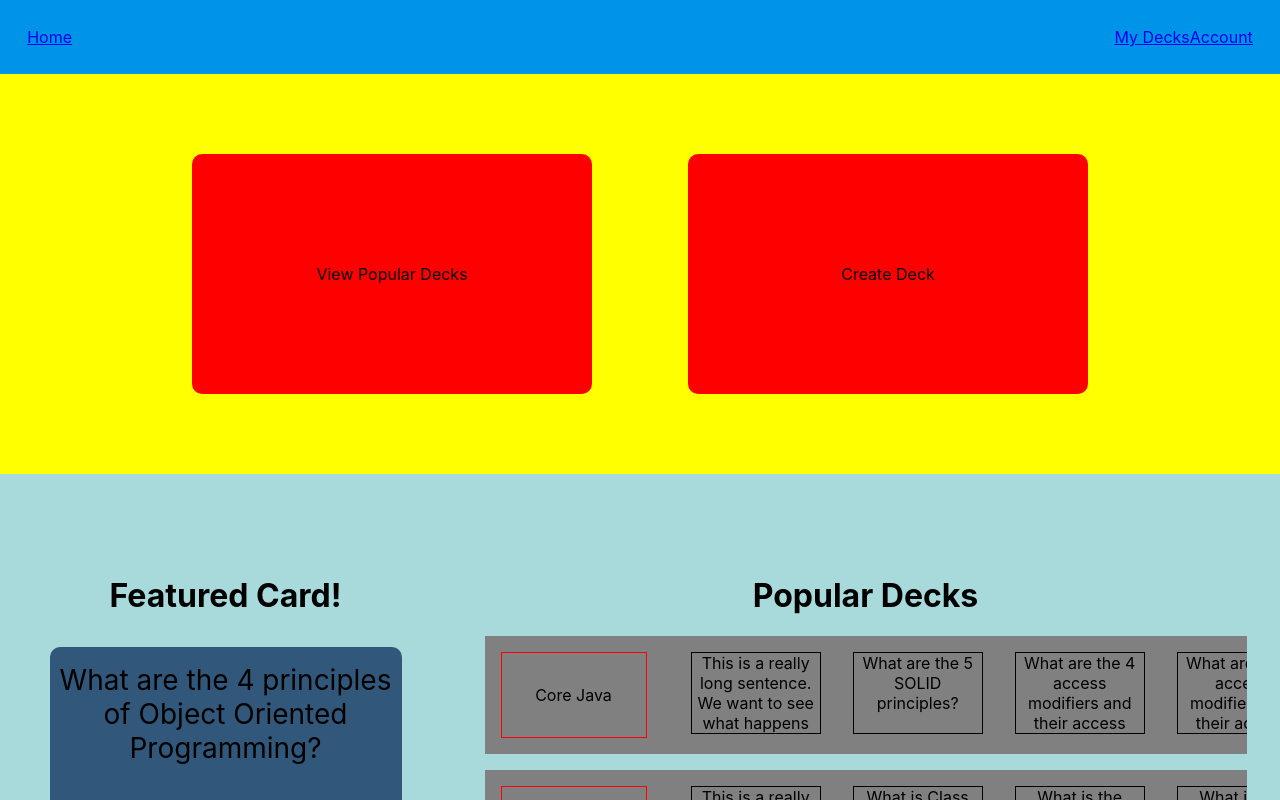
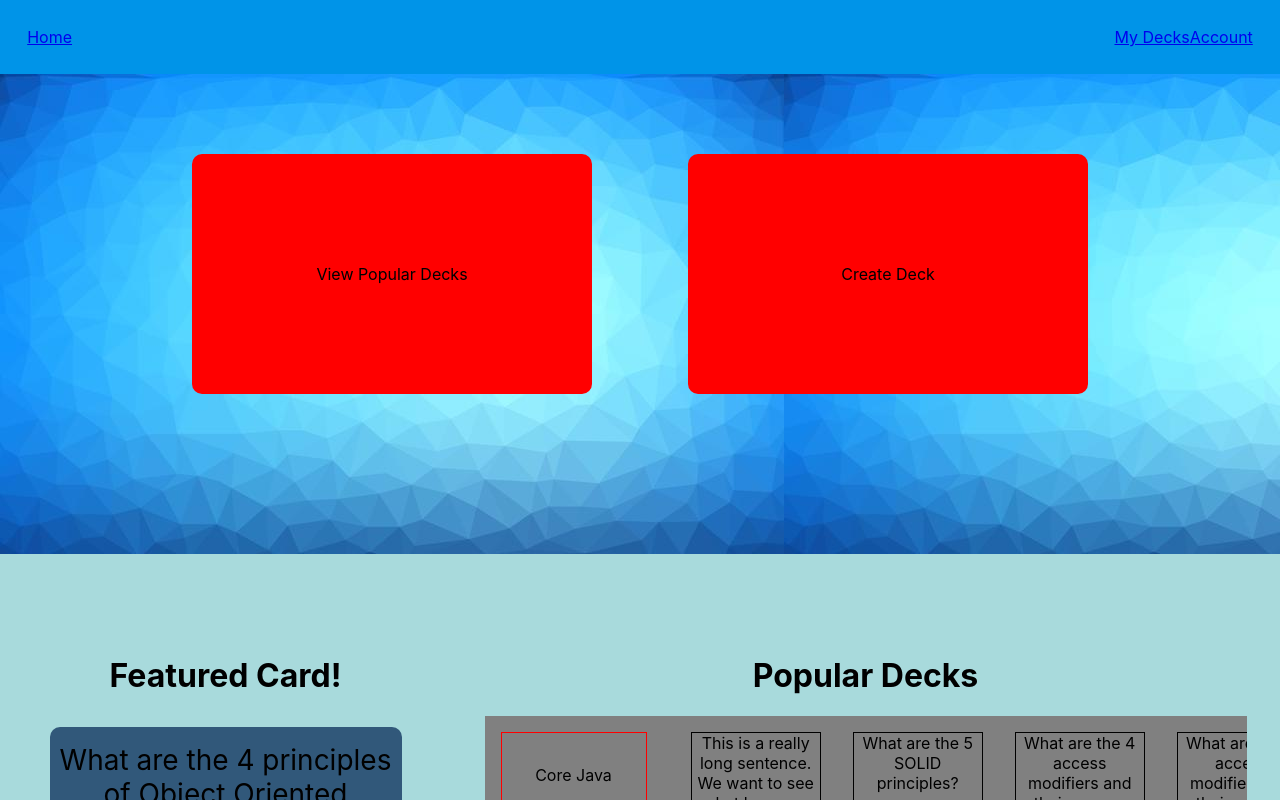
Before and after one commit to michael-mcmasters/Notecards, a React (Create React App) app: page / in a window 1280 px wide. Shown: the top 800 px of the page. Built offline with nearby package versions, Linux system fonts and the light colour scheme.

Commit message:
Add background image

```diff
--- a/src/components/homepage/Options.js
+++ b/src/components/homepage/Options.js
@@ -1,5 +1,6 @@
 import React from 'react';
 import styled from "styled-components";
+import img from "../../resources/images/abstract-background.jpeg";
 
 const Options = () => {
   return (
@@ -14,10 +15,11 @@ const Options = () => {
 
 const OptionContainer = styled.div`
   padding-top: 5rem;
-  padding-bottom: 5rem;
+  padding-bottom: 10rem;
   display: flex;
   justify-content: center;
-  background-color: yellow;
+  /* background-color: yellow; */
+  background-image: url(${img});
 `;
 
 const Option = styled.div`
```
Also changed, not shown: src/resources/images/abstract-background.jpeg (added).
